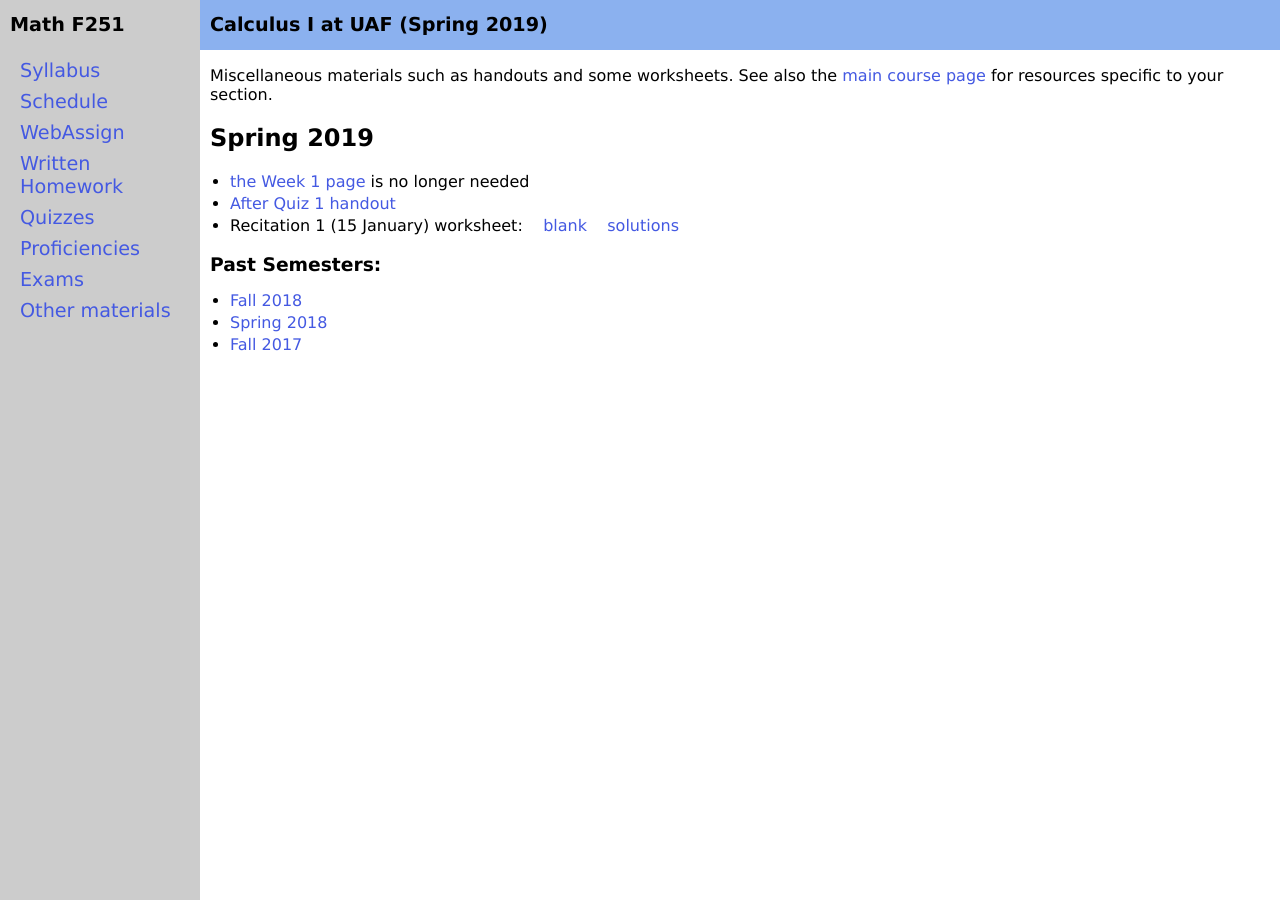
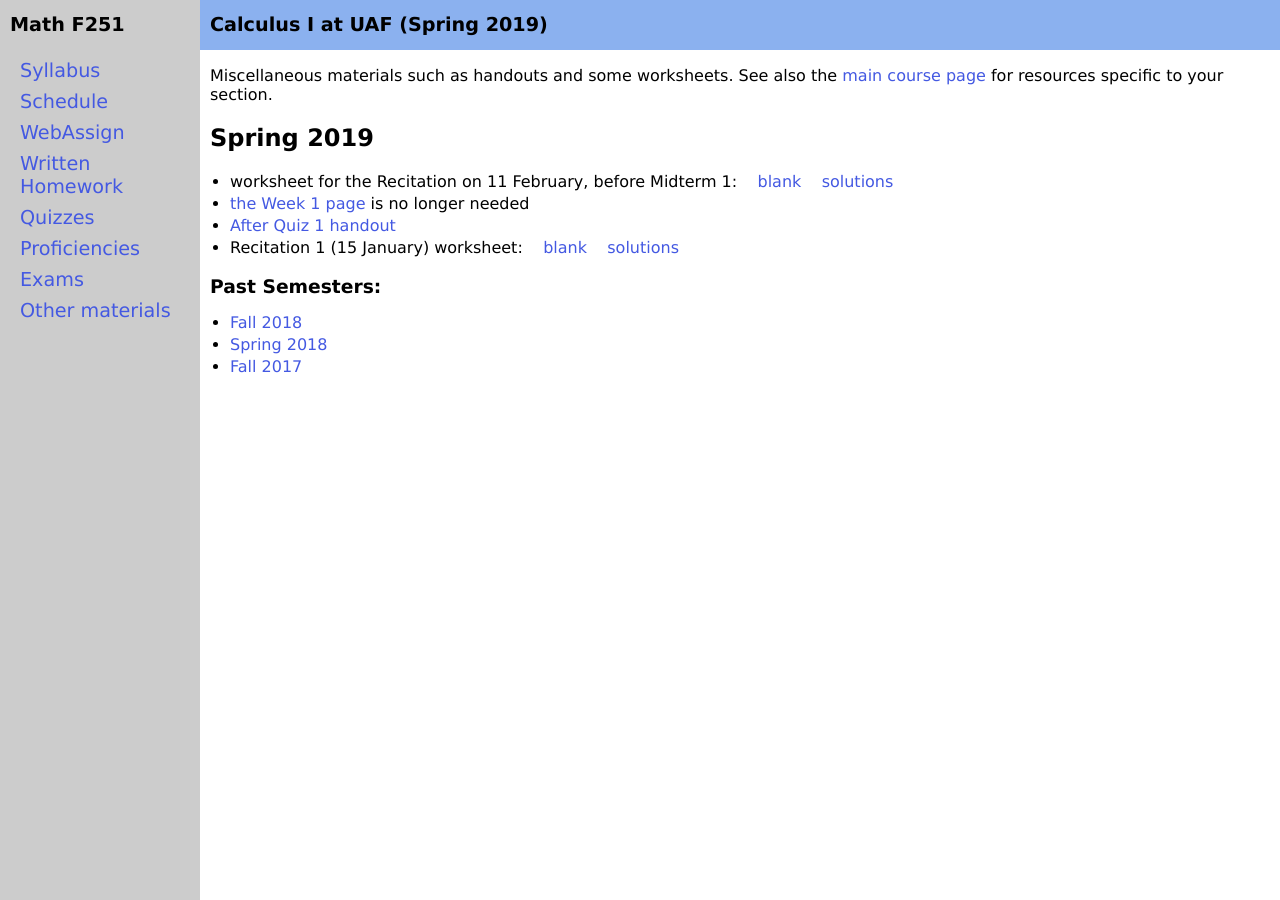
Before and after one commit to uaf-math/calc1, a Jekyll site: the page built from materials.md, in a window 1280 px wide. Built offline with Jekyll 4.4.1, drawn with Linux system fonts in a browser that asks for light colours.

Commit message:
draft of worksheet for Tuesday recitation; though derived from Fall 2018, it is modified/simplified and I will just write up new solutions

```diff
--- a/materials.md
+++ b/materials.md
@@ -7,6 +7,7 @@ Miscellaneous materials such as handouts and some worksheets.  See also the [mai
 
 ## Spring 2019
 
+* worksheet for the Recitation on 11 February, before Midterm 1: &nbsp;&nbsp; [blank](assets/materials/Spring2019/Recitation-MT1-Review.pdf) &nbsp;&nbsp; [solutions](assets/materials/Spring2019/Recitation-MT1-Review-Sols.pdf)
 * [the Week 1 page](week1) is no longer needed
 * [After Quiz 1 handout](assets/materials/Spring2019/After-Quiz-1.pdf)
 * Recitation 1 (15 January) worksheet: &nbsp;&nbsp; [blank](assets/materials/Spring2019/Recitation-1.pdf) &nbsp;&nbsp; [solutions](assets/materials/Spring2019/Recitation-1-Sols.pdf)
```
Also changed, not shown: 2 other files.
